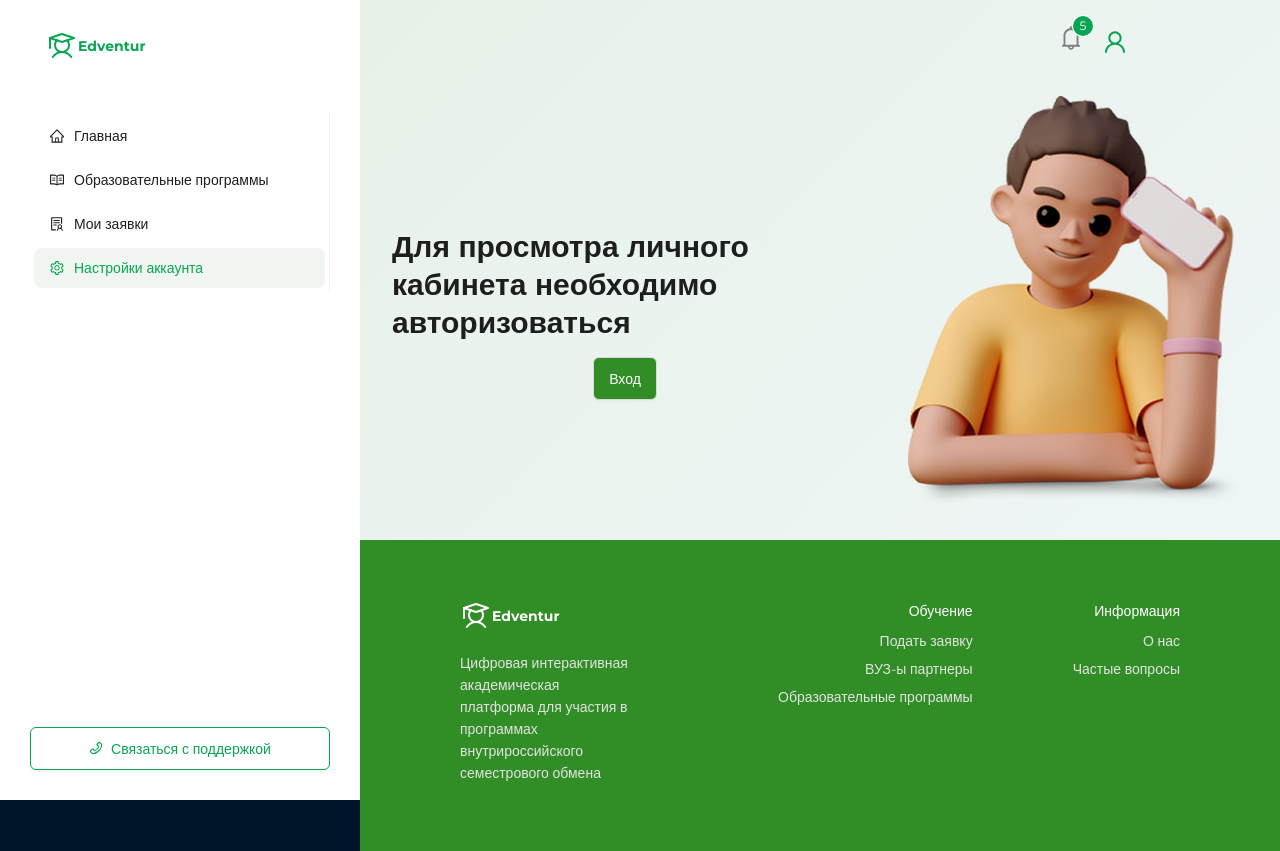
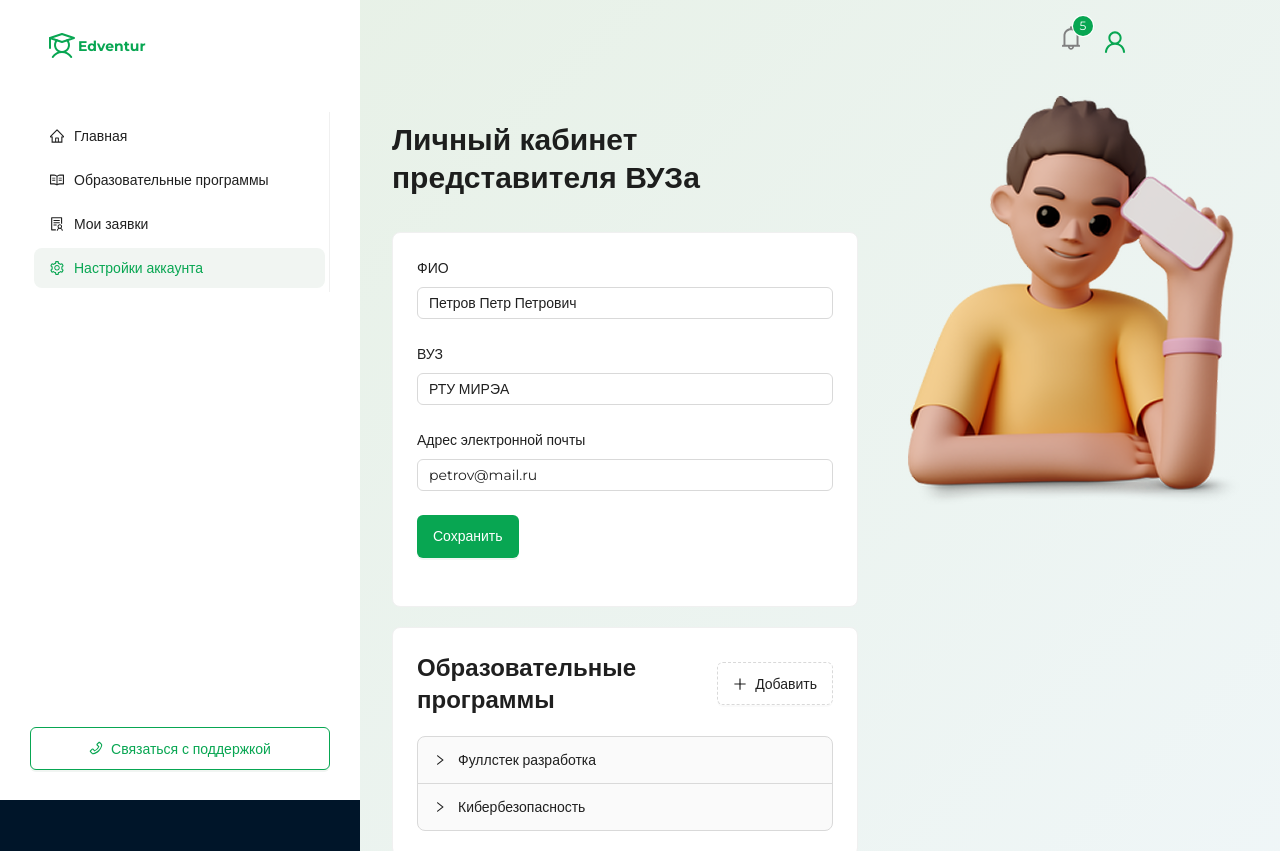
Before and after one commit to maryyak/edventur, a React (Create React App) app: page /settings in a window 1280 px wide. Shown: the top 851 px of the page. Built offline with nearby package versions, Linux system fonts and the light colour scheme; a web font is replaced by a local one.

Commit message:
лк представителя

```diff
--- a/src/pages/Settings.jsx
+++ b/src/pages/Settings.jsx
@@ -1,14 +1,38 @@
-import React from 'react';
-import {Alert, Button, Card, Flex, Form, Input, message, Typography, Upload} from "antd";
-import {UploadOutlined} from "@ant-design/icons";
-import {Link} from "react-router-dom";
+import React,{ useState }  from 'react';
+import {Alert, Button, Card, Flex, Form, Input, message, Typography, Upload, Collapse, Select,} from "antd";
+import {UploadOutlined, PlusOutlined} from "@ant-design/icons";
+import {Link, useNavigate,} from "react-router-dom";
+//тоже мок для подтягивания из бд, надо еще реализовать механизм для сохранения новых данных
+import {userInfo, programs,assessments} from "../utils/mock";
 
-//тоже мок для подтягивания из бд, надо еще реализовать механизм для сохранения новых данных
-import {userInfo} from "../utils/mock";
-
+const { Panel } = Collapse;
 //зачетку еще надо с бэка подтягивать и рисовать, если есть
 const Settings = () => {
     const [form] = Form.useForm();
+    const user = userInfo.find((u) => u.id === 2);
+    const navigate = useNavigate();
+    const [selectedAssessment, setSelectedAssessment] = useState(null);
+    const [programList, setProgramList] = useState(
+        programs.filter((p) => p.university === user.uni)
+    );
+
+    const handleAddProgram = () => {
+        setProgramList((prev) => [
+            ...prev,
+            {
+                title: '',
+                description: '',
+                university: userInfo.uni,
+                level: '',
+                form: '',
+                seats: '',
+                duration: '',
+                additionally: '',
+                min_similarity:'',
+                assessment:'',
+            },
+        ]);
+    };
 
     const props = {
         name: 'file',
@@ -28,7 +52,7 @@ const Settings = () => {
         },
     };
 
-    const settings = userInfo.role === 'student' ?
+    const settings = user.role === 'student' ?
         <Flex gap={20} vertical style={{width:'100%'}}>
             <Typography.Title level={1}>Личный кабинет</Typography.Title>
             <Alert message="Информация"
@@ -39,7 +63,7 @@ const Settings = () => {
                     layout="vertical"
                     form={form}
                     name="info"
-                    initialValues={userInfo}
+                    initialValues={user}
                 >
                     <Form.Item
                         name="fio"
@@ -99,7 +123,131 @@ const Settings = () => {
                 </Form>
             </Card>
         </Flex>
-        : userInfo.role === '' ?
+        :user.role === 'agent'?
+            <Flex gap={20} vertical style={{width:'100%'}}>
+                <Typography.Title level={2}>Личный кабинет представителя ВУЗа</Typography.Title>
+                <Card>
+                    <Form
+                        layout="vertical"
+                        form={form}
+                        name="info"
+                        initialValues={user}
+                    >
+                        <Form.Item
+                            name="fio"
+                            label="ФИО"
+                        >
+                            <Input/>
+                        </Form.Item>
+
+                        <Form.Item
+                            name="uni"
+                            label="ВУЗ"
+                        >
+                            <Input/>
+                        </Form.Item>
+
+                        <Form.Item
+                            name="email"
+                            label="Адрес электронной почты"
+                        >
+                            <Input/>
+                        </Form.Item>
+                        <Form.Item label={null}>
+                            <Button type="primary" htmlType="submit">
+                                Сохранить
+                            </Button>
+                        </Form.Item>
+                    </Form>
+                </Card>
+                <Card>
+                    <Flex style={{  justifyContent: 'space-between', alignItems: 'center', marginBottom: 20}}>
+                        <Typography.Title level={3} style={{ margin: 0 }}>
+                            Образовательные программы
+                        </Typography.Title>
+                        <Button
+                            icon={<PlusOutlined />}
+                            onClick={handleAddProgram}
+                            type="dashed"
+                        >
+                            Добавить
+                        </Button>
+                    </Flex>
+
+                    <Collapse accordion>
+                        {programList.map((program, index) => (
+                            <Panel header={program.title || `Новая программа ${index + 1}`} key={index}>
+                                <Form
+                                    layout="vertical"
+                                    initialValues={program}
+                                >
+                                    <Form.Item name="title" label="Название">
+                                        <Input />
+                                    </Form.Item>
+                                    <Form.Item name="description" label="Описание">
+                                        <Input.TextArea rows={4} />
+                                    </Form.Item>
+                                    <Form.Item name="level" label="Уровень">
+                                        <Input />
+                                    </Form.Item>
+                                    <Form.Item name="form" label="Форма обучения">
+                                        <Input />
+                                    </Form.Item>
+                                    <Form.Item name="duration" label="Срок обучения">
+                                        <Input />
+                                    </Form.Item>
+                                    <Form.Item name="additionally" label="Дополнительно">
+                                        <Input />
+                                    </Form.Item>
+                                    <Form.Item name="seats" label="Количество мест">
+                                        <Input />
+                                    </Form.Item>
+                                    <Form.Item
+                                        label="Учебный план"
+                                    >
+                                            <Upload {...props}>
+                                                <Button icon={<UploadOutlined/>}>Загрузите учебный план программы</Button>
+                                            </Upload>
+                                    </Form.Item>
+                                    <Flex gap={20} align="center">
+                                        <Form.Item name="assessment" label="Ассесмент">
+                                            <Select
+                                                placeholder="Выберите ассесмент"
+                                                style={{ width: 250 }}
+                                                allowClear
+                                                options={assessments.map((item) => ({
+                                                    label: item.title,
+                                                    value: item.id,
+                                                }))}
+                                            />
+                                        </Form.Item>
+
+                                        <Form.Item style={{ margin: 0 }}>
+                                            <Button type="dashed" htmlType="submit" onClick={() => navigate("/createAssesment")}>
+                                                Создать
+                                            </Button>
+                                        </Form.Item>
+                                    </Flex>
+
+
+                                    <Form.Item>
+                                        <Flex style={{justifyContent:'space-between'}}>
+                                        <Button type="primary" htmlType="submit">
+                                            Сохранить
+                                        </Button>
+                                            <Button danger htmlType="submit">
+                                                Удалить
+                                            </Button>
+                                        </Flex>
+                                    </Form.Item>
+                                </Form>
+                            </Panel>
+                        ))}
+                    </Collapse>
+                </Card>
+
+            </Flex>
+        : user.role === '' ?
             <></>
             : <Flex vertical align="center" justify="center" style={{width:'100%'}}>
                 <Typography.Title level={2}>Для просмотра личного кабинета необходимо авторизоваться</Typography.Title>
```
